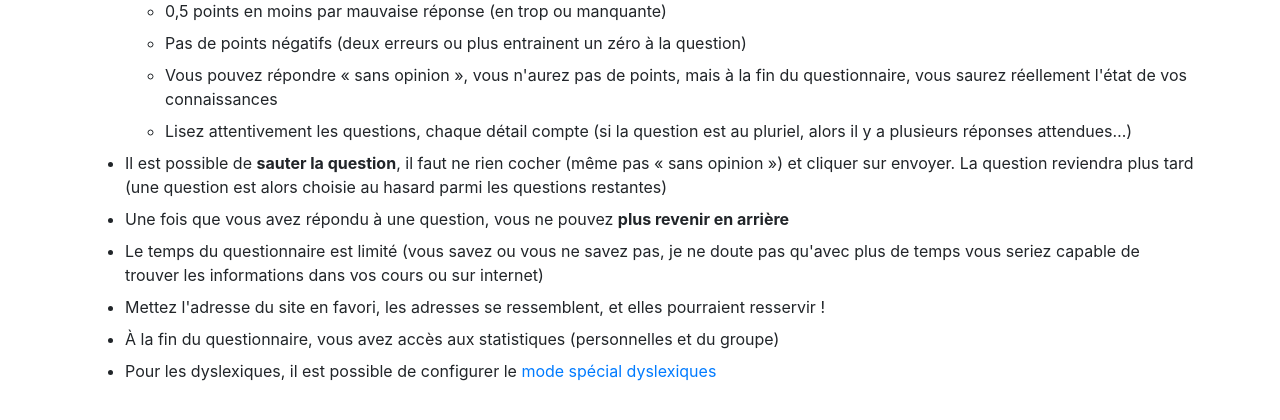
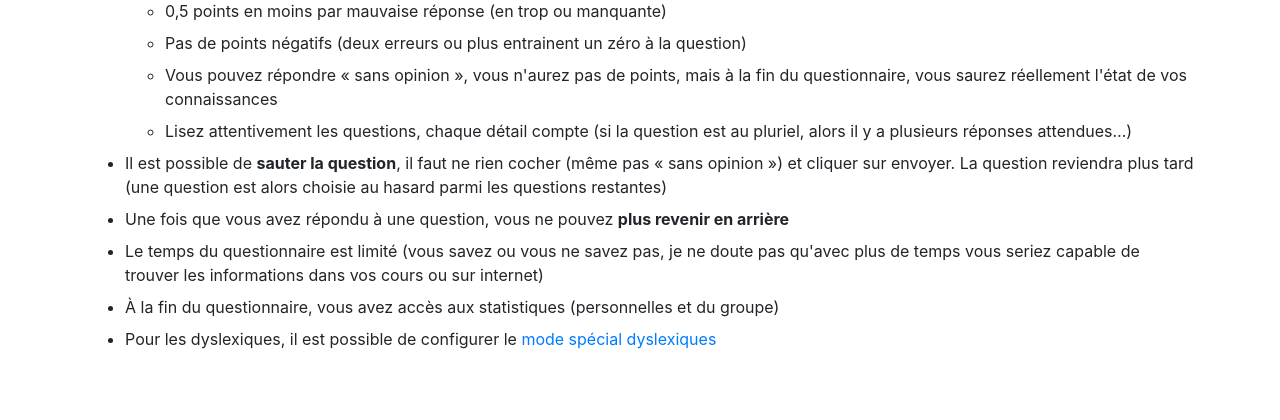
Before and after one commit to vpoulailleau/pyquizz, a Django app: page /quiz/aide/ in a window 1280 px wide. Shown: the part 257-677 px from the top of the page. Run offline with Django 3.2, Linux system fonts and the light colour scheme; some libraries are stand-ins or nearby versions.

Commit message:
remove now useless help

```diff
--- a/pyquizz/quizz/templates/quizz/help.html
+++ b/pyquizz/quizz/templates/quizz/help.html
@@ -47,7 +47,6 @@
                     <li class="mb-2">
                         Le temps du questionnaire est limité (vous savez ou vous ne savez pas, je ne doute pas qu'avec plus de temps vous seriez capable de trouver les informations dans vos cours ou sur internet)
                     </li>
-                    <li class="mb-2">Mettez l'adresse du site en favori, les adresses se ressemblent, et elles pourraient resservir !</li>
                     <li class="mb-2">À la fin du questionnaire, vous avez accès aux statistiques (personnelles et du groupe)</li>
                     <li class="mb-2">
                         Pour les dyslexiques, il est possible de configurer le <a href="{% url 'update_profile' %}">mode spécial dyslexiques</a>
```
